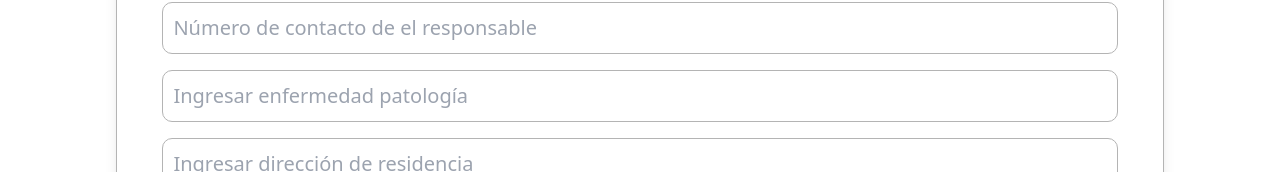
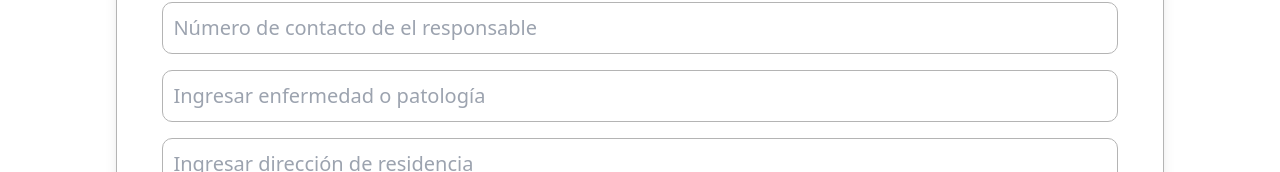
Before and after one commit to Eliman-C5/web-app-alzhaimer, a Next.js app: page /registrar in a window 1280 px wide. Shown: the part 1048-1220 px from the top of the page. Built offline with nearby package versions, Linux system fonts and the light colour scheme; no server answers.

Commit message:
Cambiando texto

```diff
--- a/src/components/FormComponent.tsx
+++ b/src/components/FormComponent.tsx
@@ -94,7 +94,7 @@ export const FormComponent = ({onSubmit, profileId, isDataCorrect}: formComponen
     },
     {
       id: 5,
-      placeholder: 'Ingresar enfermedad patología',
+      placeholder: 'Ingresar enfermedad o patología',
       type: 'string',
       // pattern: '/[A-Za-z]/',
       // maxLength: 25,
```
